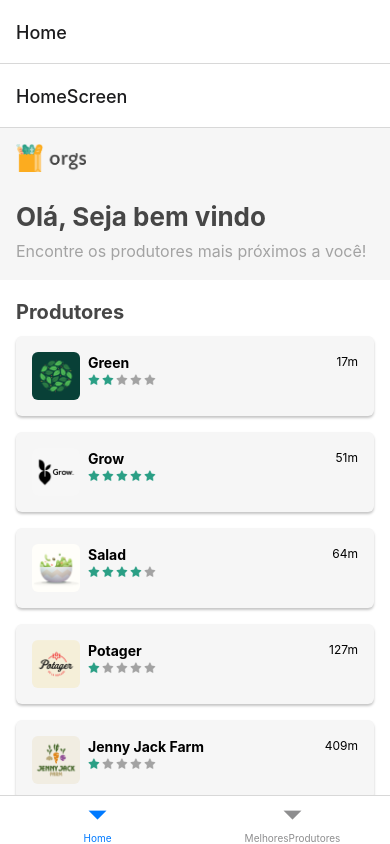
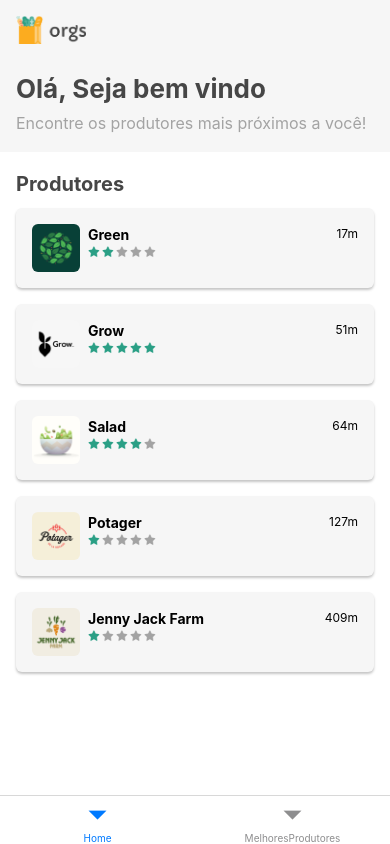
Before and after one commit to ricardo-chies/E-commerce-React-Native, a React Native app: screen / in a window 390 px wide. Built offline with nearby package versions, Linux system fonts and the light colour scheme.

Commit message:
Implementação goBack

```diff
--- a/src/componentes/Topo.js
+++ b/src/componentes/Topo.js
@@ -1,5 +1,6 @@
 import React from 'react';
 import { View, Image, StyleSheet, Dimensions, TouchableOpacity } from 'react-native';
+import { useNavigation } from '@react-navigation/native';
 
 import Texto from './Texto';
 
@@ -7,17 +8,20 @@
 import topo from '../assets/topo.png';
 import VoltarSVG from '../assets/voltar.svg';
 
+
 const largura = Dimensions.get('screen').width;
 const ALTURA_PADRAO = 270;
 
 export default function Topo({ titulo, imagem = topo, altura = ALTURA_PADRAO }) {
+  const navigation = useNavigation();
   const estilos = funcaoEstilos(altura);
+
   return <>
     <Image source={imagem} style={estilos.topo} />
     <Gradiente width={largura} height={130 / 360 * largura} style={estilos.gradiente}/>
     <Texto style={estilos.titulo}>{ titulo }</Texto>
     <TouchableOpacity
-      onPress={() => {}}
+      onPress={() => { navigation.goBack() }}
       style={estilos.botaoVoltar}>
       <VoltarSVG color='white' style={estilos.voltar} />
     </TouchableOpacity>
--- a/src/rotas/AppRotas.js
+++ b/src/rotas/AppRotas.js
@@ -9,7 +9,7 @@
 
 export default function AppRotas() {
     return <NavigationContainer>
-      <Tab.Navigator>
+      <Tab.Navigator screenOptions={{headerShown: false}} >
         <Tab.Screen name='Home' component={ProdutorRotas} />
         <Tab.Screen name='MelhoresProdutores' component={MelhoresProdutoresRotas} />
       </Tab.Navigator>
--- a/src/rotas/ProdutorRotas.js
+++ b/src/rotas/ProdutorRotas.js
@@ -7,7 +7,7 @@
 const Stack = createNativeStackNavigator();
 
 export default function ProdutorRotas({ ComponentePrincipal = Home }) {
-    return <Stack.Navigator>
+    return <Stack.Navigator screenOptions={{headerShown: false}}>
         <Stack.Screen name='HomeScreen' component={ComponentePrincipal} />
         <Stack.Screen name='Produtor' component={Produtor} />
     </Stack.Navigator>
--- a/src/telas/Produtor/index.js
+++ b/src/telas/Produtor/index.js
@@ -22,9 +22,7 @@
                     <Image source={imagem} style={estilos.produtorImage} />
                     <Text style={estilos.produtor}>{nome}</Text>
                 </View>
-
                 <Text style={estilos.cestas}>{ tituloCestas }</Text>
-
             </View>
         </>
     }
```
